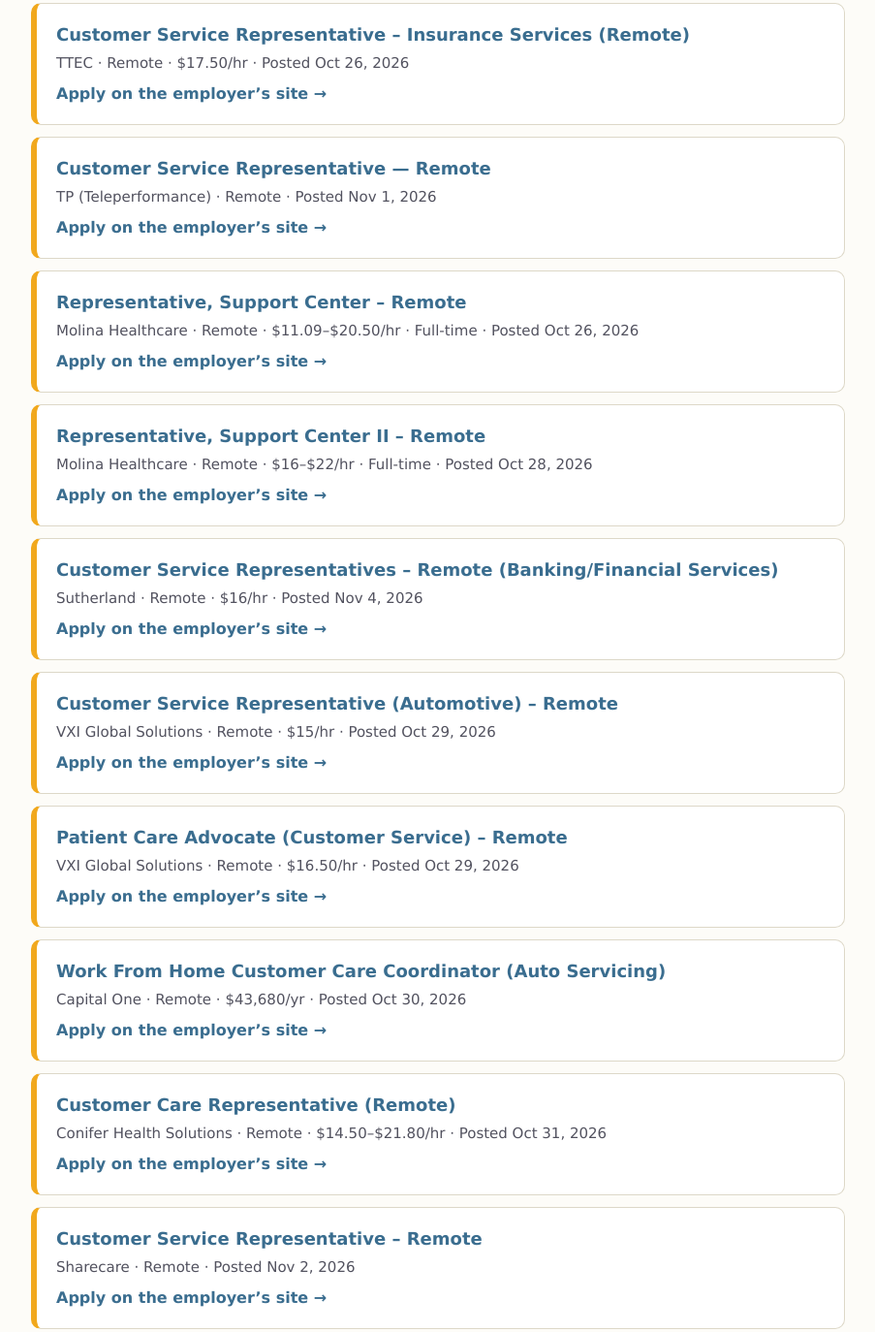
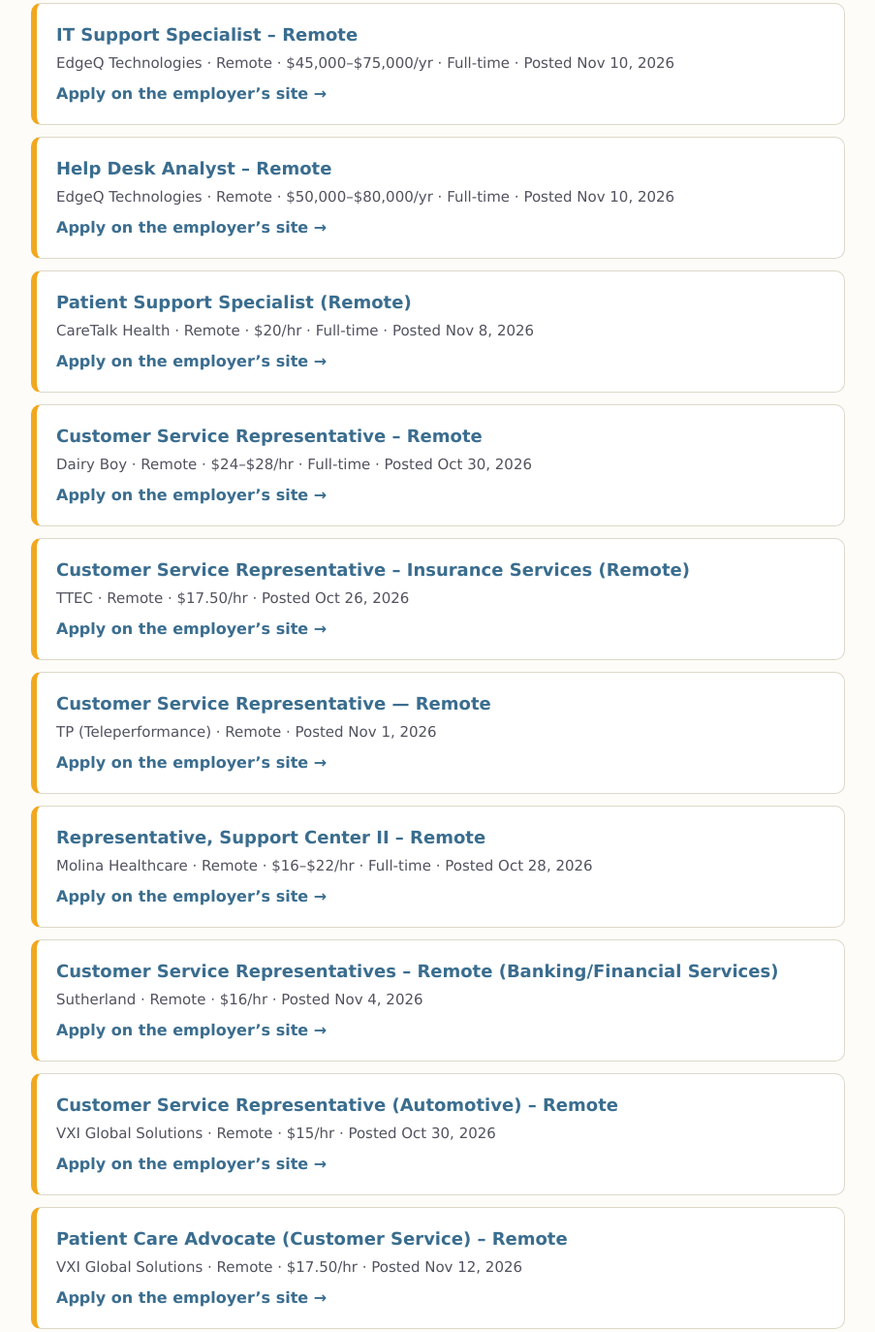
Before and after one commit to CosmicCrops/prestigepath, a plain HTML site: page jobs/index.html in a window 1280 px wide. Shown: the part 8202-9576 px from the top of the page at 97% size, without its empty margins (188-1091 px from the left). Drawn offline with Linux system fonts and the light colour scheme.

Commit message:
Jobs page Nov 17: 5 new remote cards in (EdgeQ x2, CareTalk, Dairy Boy, Kennedy), 4 expired remote out (Molina I, CornerStone, Capital One, UHG/Optum)

```diff
--- a/jobs/index.html
+++ b/jobs/index.html
@@ -387,6 +387,26 @@
     <!-- JOBS:remote -->
     <h3 class="remote-sub">Open anywhere in the U.S.</h3>
     <article class="job-card">
+      <h3 class="job-title">IT Support Specialist &ndash; Remote</h3>
+      <p class="job-meta">EdgeQ Technologies &middot; Remote &middot; $45,000&ndash;$75,000/yr &middot; Full-time &middot; Posted Nov 10, 2026</p>
+      <a class="job-apply" href="https://weworkremotely.com/remote-jobs/edgeq-technologies-private-limited-it-support-specialist">Apply on the employer&rsquo;s site &rarr;</a>
+    </article>
+    <article class="job-card">
+      <h3 class="job-title">Help Desk Analyst &ndash; Remote</h3>
+      <p class="job-meta">EdgeQ Technologies &middot; Remote &middot; $50,000&ndash;$80,000/yr &middot; Full-time &middot; Posted Nov 10, 2026</p>
+      <a class="job-apply" href="https://weworkremotely.com/remote-jobs/edgeq-technologies-private-limited-help-desk-analyst">Apply on the employer&rsquo;s site &rarr;</a>
+    </article>
+    <article class="job-card">
+      <h3 class="job-title">Patient Support Specialist (Remote)</h3>
+      <p class="job-meta">CareTalk Health &middot; Remote &middot; $20/hr &middot; Full-time &middot; Posted Nov 8, 2026</p>
+      <a class="job-apply" href="https://weworkremotely.com/remote-jobs/caretalk-health-patient-support-specialist-remote">Apply on the employer&rsquo;s site &rarr;</a>
+    </article>
+    <article class="job-card">
+      <h3 class="job-title">Customer Service Representative &ndash; Remote</h3>
+      <p class="job-meta">Dairy Boy &middot; Remote &middot; $24&ndash;$28/hr &middot; Full-time &middot; Posted Oct 30, 2026</p>
+      <a class="job-apply" href="https://jobs.dairyboy.com/jobs/customer-service-representative">Apply on the employer&rsquo;s site &rarr;</a>
+    </article>
+    <article class="job-card">
       <h3 class="job-title">Customer Service Representative &ndash; Insurance Services (Remote)</h3>
       <p class="job-meta">TTEC &middot; Remote &middot; $17.50/hr &middot; Posted Oct 26, 2026</p>
       <a class="job-apply" href="https://www.ttecjobs.com/en/job/austin/customer-service-representative-insurance-services-remote-usa/44028/102467424816">Apply on the employer&rsquo;s site &rarr;</a>
@@ -395,11 +415,6 @@
       <h3 class="job-title">Customer Service Representative &mdash; Remote</h3>
       <p class="job-meta">TP (Teleperformance) &middot; Remote &middot; Posted Nov 1, 2026</p>
       <a class="job-apply" href="https://careersus-teleperformance.icims.com/jobs/90918/2026-90918/job">Apply on the employer&rsquo;s site &rarr;</a>
-    </article>
-    <article class="job-card">
-      <h3 class="job-title">Representative, Support Center &ndash; Remote</h3>
-      <p class="job-meta">Molina Healthcare &middot; Remote &middot; $11.09&ndash;$20.50/hr &middot; Full-time &middot; Posted Oct 26, 2026</p>
-      <a class="job-apply" href="http://careers.molinahealthcare.com/job/-/-/21726/101923250864?source=WAHJOBQUEEN">Apply on the employer&rsquo;s site &rarr;</a>
     </article>
     <article class="job-card">
       <h3 class="job-title">Representative, Support Center II &ndash; Remote</h3>
@@ -413,18 +428,13 @@
     </article>
     <article class="job-card">
       <h3 class="job-title">Customer Service Representative (Automotive) &ndash; Remote</h3>
-      <p class="job-meta">VXI Global Solutions &middot; Remote &middot; $15/hr &middot; Posted Oct 29, 2026</p>
+      <p class="job-meta">VXI Global Solutions &middot; Remote &middot; $15/hr &middot; Posted Oct 30, 2026</p>
       <a class="job-apply" href="https://jobs.vxi.com/united-states/job/remote-customer-service-representative-automotive/131973668040254150">Apply on the employer&rsquo;s site &rarr;</a>
     </article>
     <article class="job-card">
       <h3 class="job-title">Patient Care Advocate (Customer Service) &ndash; Remote</h3>
-      <p class="job-meta">VXI Global Solutions &middot; Remote &middot; $16.50/hr &middot; Posted Oct 29, 2026</p>
+      <p class="job-meta">VXI Global Solutions &middot; Remote &middot; $17.50/hr &middot; Posted Nov 12, 2026</p>
       <a class="job-apply" href="https://jobs.vxi.com/united-states/job/remote-patient-care-advocate-customer-service/139089707295220422">Apply on the employer&rsquo;s site &rarr;</a>
-    </article>
-    <article class="job-card">
-      <h3 class="job-title">Work From Home Customer Care Coordinator (Auto Servicing)</h3>
-      <p class="job-meta">Capital One &middot; Remote &middot; $43,680/yr &middot; Posted Oct 30, 2026</p>
-      <a class="job-apply" href="https://builtin.com/job/work-home-customer-care-coordinator/11992377">Apply on the employer&rsquo;s site &rarr;</a>
     </article>
     <article class="job-card">
       <h3 class="job-title">Customer Care Representative (Remote)</h3>
@@ -438,7 +448,7 @@
     </article>
     <article class="job-card">
       <h3 class="job-title">Customer Service Rep &ndash; Financial (Remote)</h3>
-      <p class="job-meta">Concentrix &middot; Remote &middot; $15&ndash;$17/hr &middot; Posted Nov 5, 2026</p>
+      <p class="job-meta">Concentrix &middot; Remote &middot; $15&ndash;$17/hr &middot; Posted Nov 9, 2026</p>
       <a class="job-apply" href="https://www.concentrix.com/gfj/customer-service-rep-financial-remote-zephyrhills-fl-6ad3a6398ea986036e61b87b">Apply on the employer&rsquo;s site &rarr;</a>
     </article>
     <article class="job-card">
@@ -449,9 +459,9 @@
     <h3 class="remote-sub">Only in certain states</h3>
     <p class="region-note">These roles hire only in the states or time zone listed on each card. If your state is not listed, the employer will not hire you for that role &mdash; do not apply.</p>
     <article class="job-card">
-      <h3 class="job-title">Senior Customer Service Representative &mdash; Remote</h3>
-      <p class="job-meta">UnitedHealth Group / Optum &middot; Remote (Central Time Zone) &middot; $18&ndash;$32/hr &middot; Posted Oct 29, 2026</p>
-      <a class="job-apply" href="https://careers.unitedhealthgroup.com/job/dallas/senior-customer-service-representative/34088/102607624016">Apply on the employer&rsquo;s site &rarr;</a>
+      <h3 class="job-title">Customer Service Representative (Remote)</h3>
+      <p class="job-meta">Kennedy Services (for Prime Marketing, Inc.) &middot; Remote (AR, AZ, FL, GA, ID, KY, LA, MO, MS, NC, OH, OK, SC, TX, VA) &middot; $14/hr &middot; Full-time &middot; Posted Nov 11, 2026</p>
+      <a class="job-apply" href="https://www.careerbuilder.com/job-details/customer-service-representative-remote-greenville-nc--4f45f91f-95ad-47ec-9249-9734779c024d">Apply on the employer&rsquo;s site &rarr;</a>
     </article>
     <article class="job-card">
       <h3 class="job-title">Remote Call Center Representative</h3>
```
Also changed, not shown: jobs.html (+26 -16 lines).
